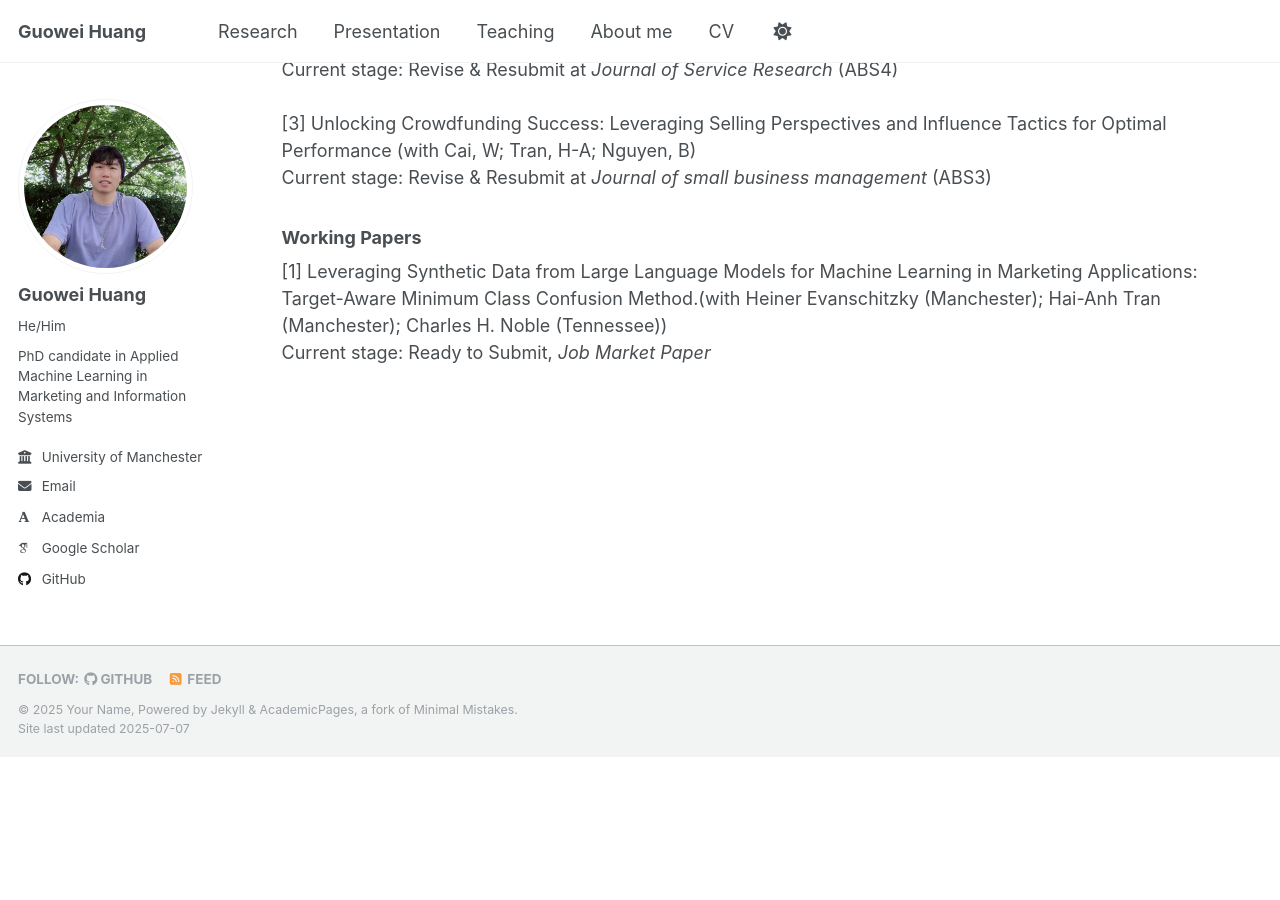
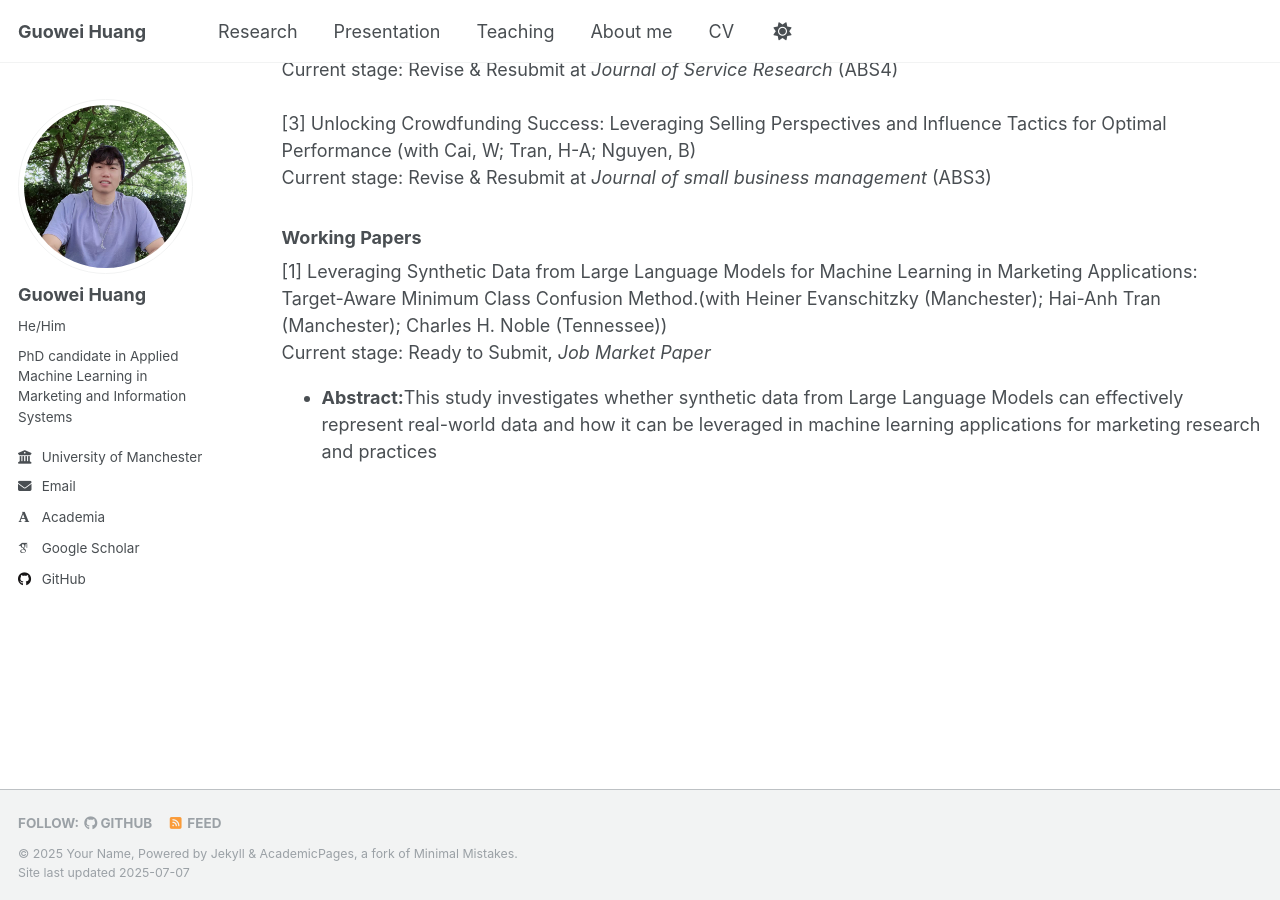
Before and after one commit to Oliverhuang123/Oliverhuang123.github.io, a Jekyll site: the page built from _pages/publications.html, in a window 1280 px wide and 900 px high, scrolled down 541 px. Built offline with Jekyll 4.4.1, drawn with Linux system fonts in a browser that asks for light colours; some web fonts are replaced; before the commit the page ends 1297 px from its top, so only the background shows below that.

Commit message:
Update publications.html

```diff
--- a/_pages/publications.html
+++ b/_pages/publications.html
@@ -27,5 +27,9 @@ Current stage: Revise &amp; Resubmit at <em>Journal of small business management
 <h3>Working Papers</h3>
 [1] Leveraging Synthetic Data from Large Language Models for Machine Learning in Marketing Applications: Target-Aware Minimum Class Confusion Method.(with Heiner Evanschitzky (Manchester); Hai-Anh Tran (Manchester); Charles H. Noble (Tennessee))<br>
 Current stage: Ready to Submit, <em>Job Market Paper</em>
+<ul>
+<li><strong>Abstract:</strong>This study investigates whether synthetic data from Large Language Models can effectively represent
+real-world data and how it can be leveraged in machine learning applications for marketing research and practices</li>
+</ul>
 <br>
 <br>
```
